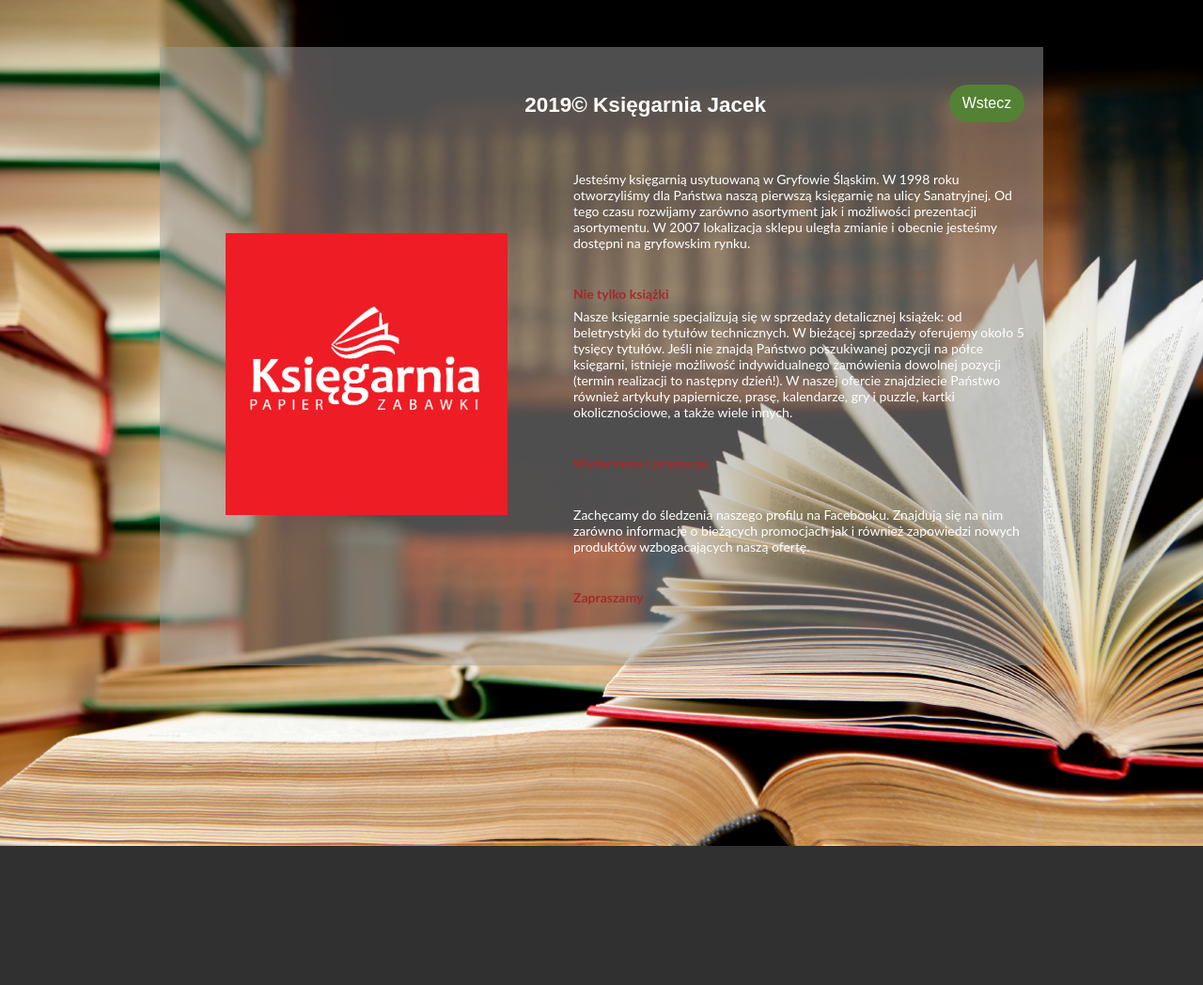
After one commit to bookstore-jacek/webstore, a Django app: page /o-nas/ in a window 1280 px wide. The commit adds this page. Shown: the whole page at 94% size. Run offline with Django 3.2, Linux system fonts and the light colour scheme.

Commit message:
Added about-us page

```diff
--- a/src/ExtOrder/forms.py
+++ b/src/ExtOrder/forms.py
@@ -2,9 +2,11 @@ from django import forms
 from .models import ExtOrder as Order
 from Customer.models import Customer
 from Product.models import Product
+import datetime
 
 class EditForm(forms.Form):
     def __init__(self, request, num, *args, **kwargs):
+        now = datetime.datetime.now()
         super(EditForm, self).__init__(*args, **kwargs)
         self.fields['paid']   = forms.ChoiceField(choices=(('not_paid',    'Nieopłacone'),
                                                            ('partly_paid', 'Wpłacono zaliczkę'),
@@ -17,6 +19,8 @@ class EditForm(forms.Form):
                                                                         ('collected',   'Gotowe'),
                                                                         ('finished',    'Odebrane'),
                                                                         ('cancelled',   'Anulowane')))
+
+        # now.strftime("%d.%m.%Y %H:%M")
 
 
 class OrderSearchForm(forms.Form):
--- a/src/ExtOrder/templates/order/add_order.html
+++ b/src/ExtOrder/templates/order/add_order.html
@@ -42,7 +42,7 @@
                 {{ form.product5 }} <br/>
             </div>
             <div id=vertical_all>
-                <input type='submit' value='Dodaj' />
+                <input type='submit' value='Zapisz i dodaj kolejny' />
             </div>
         </form>
     </div>
--- a/src/Product/templates/product/staff_find_book.html
+++ b/src/Product/templates/product/staff_find_book.html
@@ -1,7 +1,7 @@
 {% extends "panel_base.html" %}
 
 {% block back %}
-<input type=button value="Wstecz" onClick="/panel/;"/>
+<input type=button value="Wstecz" onClick="javascript:history.go(-1);">
 {% endblock %}
 
 {% block content %}
--- a/src/bookstore/urls.py
+++ b/src/bookstore/urls.py
@@ -16,7 +16,7 @@ Including another URLconf
 from django.contrib import admin
 from django.urls import include, path
 
-from pages.views import home_view, worker_view, contact_view, update_db_view
+from pages.views import home_view, worker_view, contact_view, update_db_view, about_us_view
 from ExtOrder.views import find_order_view, check_status_view, add_order_view
 from Product.views import raport_view, update_prod_view, add_product_view, html_to_pdf_view, find_book_view, staff_find_book_view
 from OrderedProduct.views import stock_update_view
@@ -32,6 +32,7 @@ urlpatterns = [
     path('zamowienia/', personal_orders_view, name='personal_orders'),
     path('znajdz-ksiazke/', find_book_view, name='find_book'),
     path('sprawdz-status/', check_status_view, name='check_status'),
+    path('o-nas/', about_us_view, name='about-us'),
 
     path('panel/', worker_view, name='panel'),
     path('panel/raport/', raport_view, name='raport'),
--- a/src/pages/templates/home.html
+++ b/src/pages/templates/home.html
@@ -152,9 +152,9 @@
 
                 <br style="clear:both" />
 
-                <a href="/zamowienia/">
+                <a href="/o-nas/">
                     <div class="tile1">
-                        <div ID="vertical_all"><h3>Twoje zamówienia</h3></div>
+                        <div ID="vertical_all"><h3>O nas</h3></div>
                     </div>
                 </a>
 
--- a/src/pages/views.py
+++ b/src/pages/views.py
@@ -15,3 +15,6 @@ def update_db_view(request, *args, **kwargs):
 
 def contact_view(request, *args, **kwargs):
     return render(request, "contact.html", {})
+
+def about_us_view(request, *args, **kwargs):
+    return render(request, "about_us.html", {})
--- a/src/static/style.css
+++ b/src/static/style.css
@@ -142,6 +142,20 @@ a.tilelinkhtml5
 	background-color: rgba(155, 155, 155, 0.8);
 }
 
+.about-us-l{
+	width: 200px;
+	float: left;
+}
+
+.about-us-r{
+	font-size: 15px;
+	margin-left: 40px;
+	border-radius: 25px;
+	width: 500px;
+	height: 70%;
+	float: left;
+	background-color: rgba(155, 155, 155, 0.8);
+}
 .map_tile
 {
 	width: 345px;
--- /dev/null
+++ b/src/templates/about_us.html
@@ -0,0 +1,25 @@
+{% extends "base.html" %}
+{% load staticfiles %}
+
+{% block back %}<input type=button value="Wstecz" onClick="javascript:history.go(-1);">{% endblock %}
+
+{% block content %}
+<div style="width: 100%; overflow: hidden;">
+    <div id="vertical_all" style="display: table;width: 400px;height: 800px; float: left;margin-top:80px"> <center><img src="{% static 'logo_kwadrat.PNG' %}"; width="300px; " /> </center></div>
+    <div style="margin-left: 420px;font-size: 14px">  <p>Jesteśmy księgarnią usytuowaną w Gryfowie Śląskim.
+        W 1998 roku otworzyliśmy dla Państwa naszą pierwszą księgarnię na ulicy Sanatryjnej.
+        Od tego czasu rozwijamy zarówno asortyment jak i możliwości prezentacji asortymentu. W 2007 lokalizacja sklepu uległa zmianie i obecnie jesteśmy dostępni na gryfowskim rynku.</p>
+        <br>
+        <p style="color:brown;line-height: 2px;font-weight: bold;">Nie tylko książki</p>
+        <p>Nasze księgarnie specjalizują się w sprzedaży detalicznej książek: od beletrystyki do tytułów technicznych.
+        W bieżącej sprzedaży oferujemy około 5 tysięcy tytułów. Jeśli nie znajdą Państwo poszukiwanej pozycji na półce księgarni,
+        istnieje możliwość indywidualnego zamówienia dowolnej pozycji (termin realizacji to następny dzień!). W naszej ofercie znajdziecie
+        Państwo również artykuły papiernicze, prasę, kalendarze, gry i puzzle, kartki okolicznościowe, a także wiele innych.</p><br>
+
+        <p style="color:brown;line-height: 2px;font-weight: bold;">Wydarzenia i promocje</p><br>
+        <p>Zachęcamy do śledzenia naszego profilu na Facebooku. Znajdują się na nim zarówno informacje o bieżących promocjach jak i również zapowiedzi nowych produktów wzbogacających naszą ofertę.</p>
+
+        <br>
+        <p style="color:brown;line-height: 2px;font-weight: bold;">Zapraszamy</p><br> </div>
+</div>
+{% endblock %}
```
Also changed, not shown: src/ExtOrder/templates/order/order_details.html (+10 -0 lines), src/ExtOrder/views.py (+8 -8 lines), src/Product/templates/product/find_book.html (+4 -4 lines).
